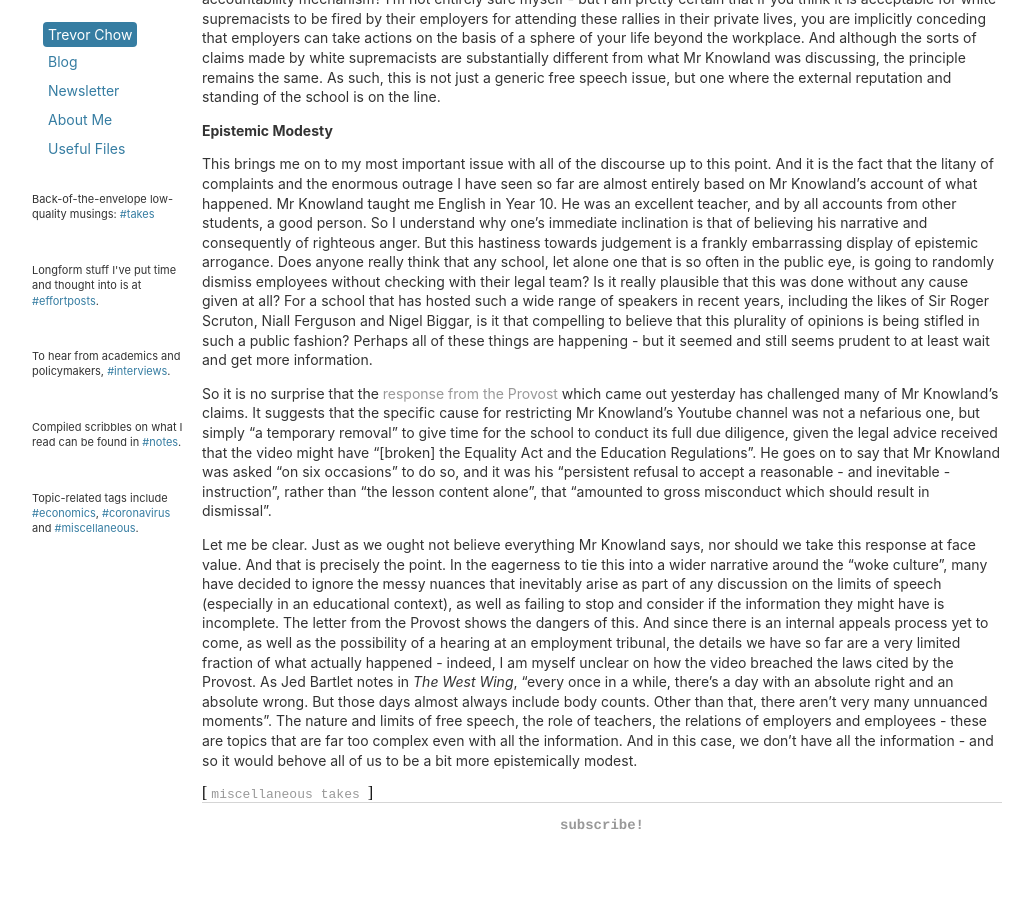
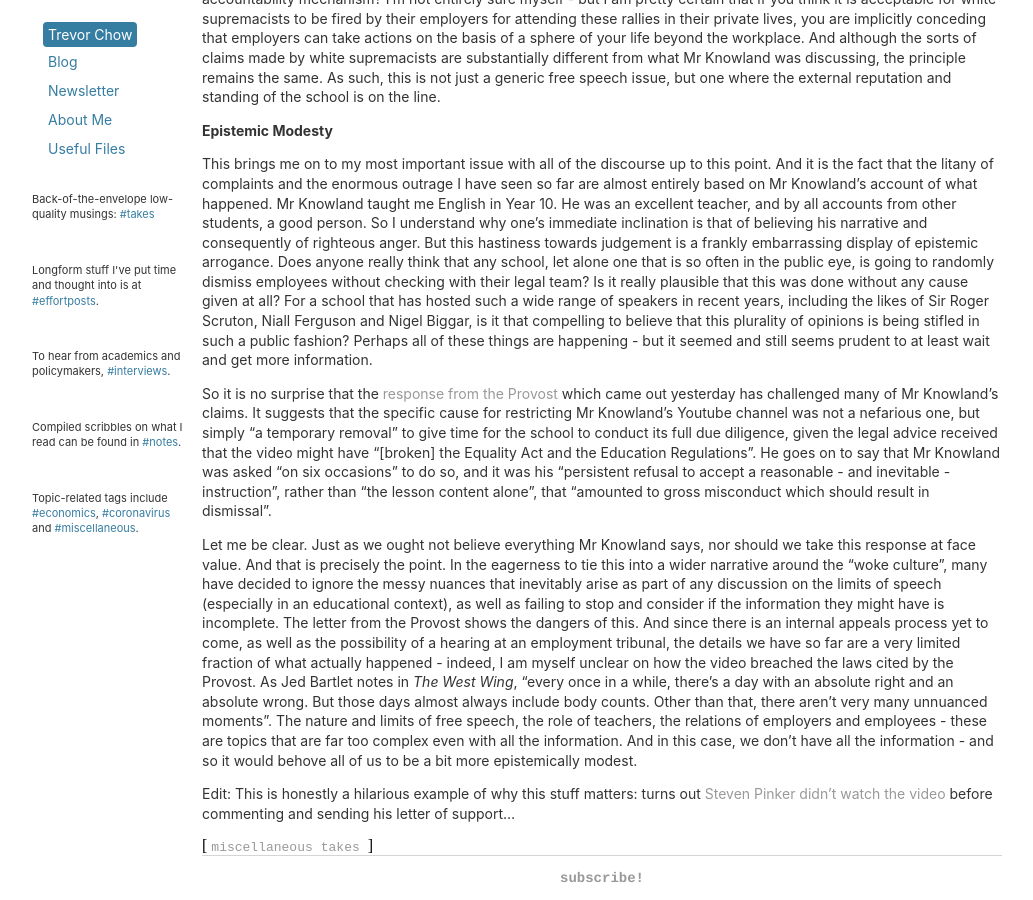
Before and after one commit to tmychow/tmychow.github.io, a Jekyll site: the page built from _posts/2020-11-30-culture-wars-and-epistemic-modesty.md, in a window 1280 px wide and 900 px high, scrolled down 1452 px. Shown: the whole window, without its empty margins (28-1061 px from the left). Built offline with Jekyll 4.4.1, drawn with Linux system fonts in a browser that asks for light colours; before the commit the page ends 2299 px from its top, so only the background shows below that.

Commit message:
Update 2020-11-30-culture-wars-and-epistemic-modesty.md

```diff
--- a/_posts/2020-11-30-culture-wars-and-epistemic-modesty.md
+++ b/_posts/2020-11-30-culture-wars-and-epistemic-modesty.md
@@ -29,3 +29,5 @@ This brings me on to my most important issue with all of the discourse up to thi
 So it is no surprise that the [response from the Provost](https://twitter.com/tmychow/status/1333204255386316800/photo/1) which came out yesterday has challenged many of Mr Knowland's claims. It suggests that the specific cause for restricting Mr Knowland's Youtube channel was not a nefarious one, but simply "a temporary removal" to give time for the school to conduct its full due diligence, given the legal advice received that the video might have "[broken] the Equality Act and the Education Regulations". He goes on to say that Mr Knowland was asked "on six occasions" to do so, and it was his "persistent refusal to accept a reasonable - and inevitable - instruction", rather than "the lesson content alone", that "amounted to gross misconduct which should result in dismissal".
 
 Let me be clear. Just as we ought not believe everything Mr Knowland says, nor should we take this response at face value. And that is precisely the point. In the eagerness to tie this into a wider narrative around the "woke culture", many have decided to ignore the messy nuances that inevitably arise as part of any discussion on the limits of speech (especially in an educational context), as well as failing to stop and consider if the information they might have is incomplete. The letter from the Provost shows the dangers of this. And since there is an internal appeals process yet to come, as well as the possibility of a hearing at an employment tribunal, the details we have so far are a very limited fraction of what actually happened - indeed, I am myself unclear on how the video breached the laws cited by the Provost. As Jed Bartlet notes in *The West Wing*, "every once in a while, there's a day with an absolute right and an absolute wrong. But those days almost always include body counts. Other than that, there aren't very many unnuanced moments". The nature and limits of free speech, the role of teachers, the relations of employers and employees - these are topics that are far too complex even with all the information. And in this case, we don't have all the information - and so it would behove all of us to be a bit more epistemically modest.
+
+Edit: This is honestly a hilarious example of why this stuff matters: turns out [Steven Pinker didn't watch the video](https://www.dailymail.co.uk/news/article-9002965/Fired-Eton-master-said-half-rape-allegations-FAKED.html) before commenting and sending his letter of support...
```
